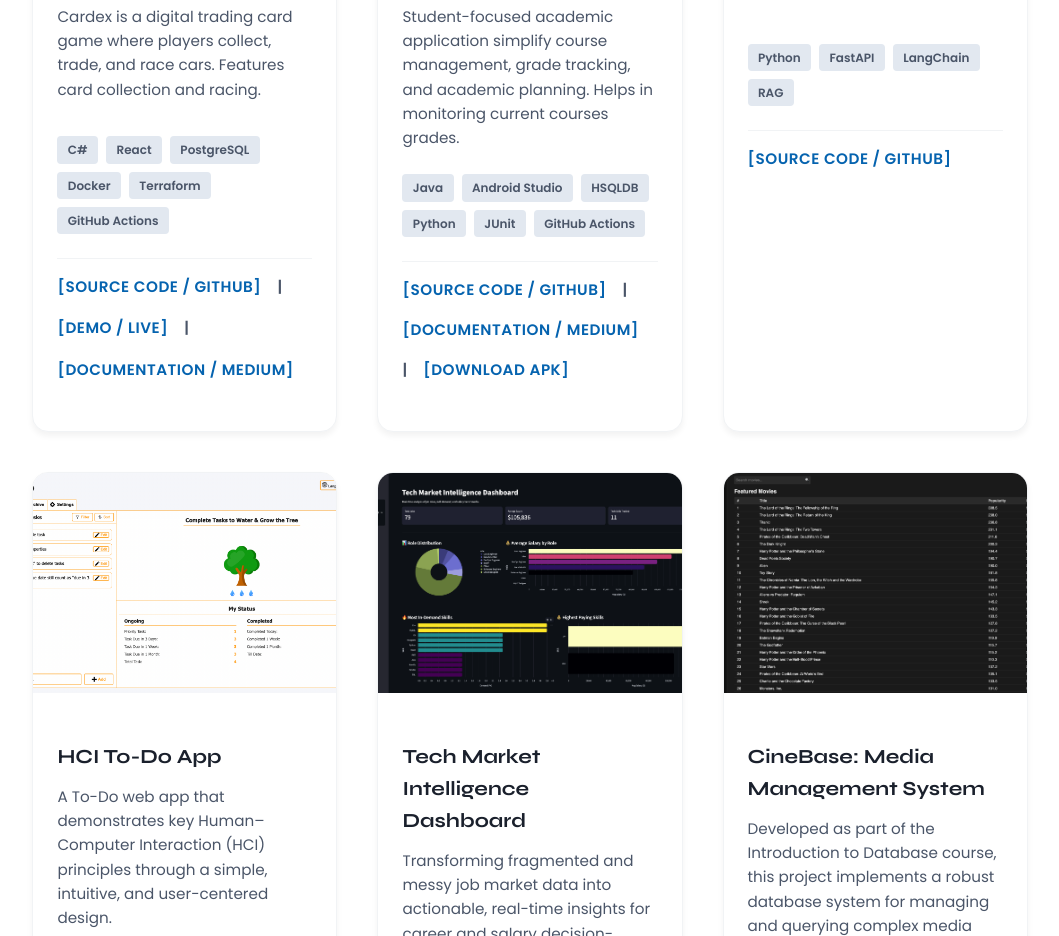
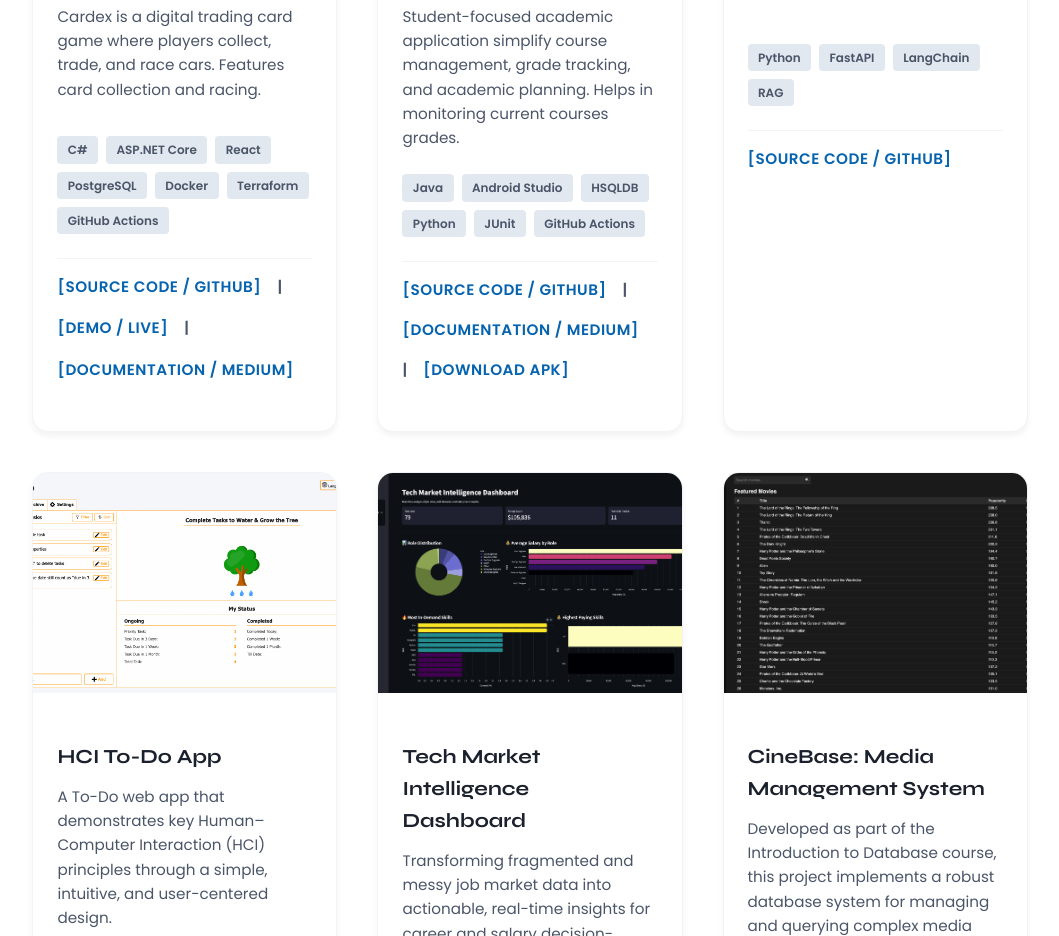
Before and after one commit to subhashyadavon/SubhashYadav, a React (Vite) app: page / in a window 1280 px wide. Shown: the part 4920-5856 px from the top of the page, without its empty margins (150-1209 px from the left). Built offline with nearby package versions, Linux system fonts and the light colour scheme.

Commit message:
Add ASP.NET Core to CarDex stack

```diff
--- a/src/assets/mywork_data.js
+++ b/src/assets/mywork_data.js
@@ -19,7 +19,7 @@ const mywork_data = [
         w_link: "https://app-cardex.azurewebsites.net/",
         w_link_unavailable: true,
         w_medium: "https://medium.com/@subhashyadavon/building-cardex-reflections-on-architecture-concurrency-and-engineering-growth-9433319f9bd2",
-        w_tags: ["C#", "React", "PostgreSQL", "Docker", "Terraform", "GitHub Actions"]
+        w_tags: ["C#", "ASP.NET Core", "React", "PostgreSQL", "Docker", "Terraform", "GitHub Actions"]
     },
     {
         w_no: 2,
```
